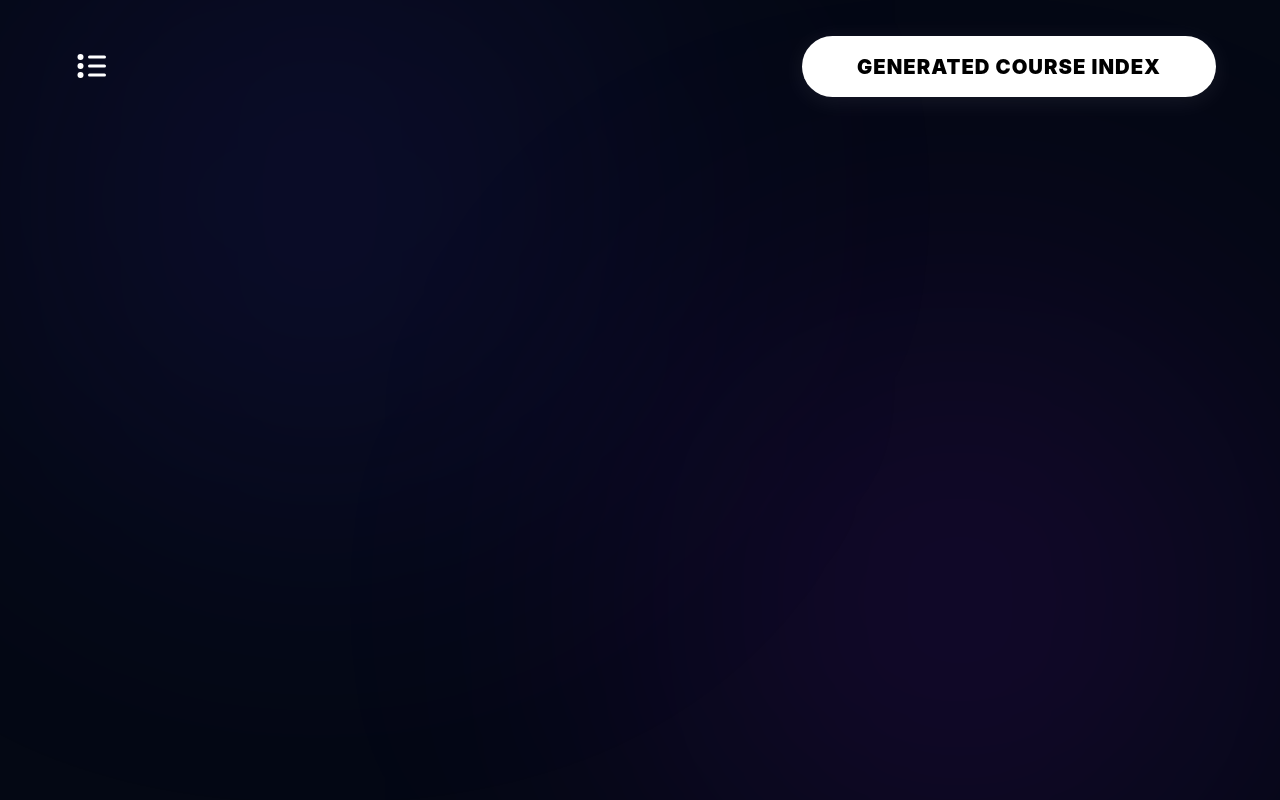
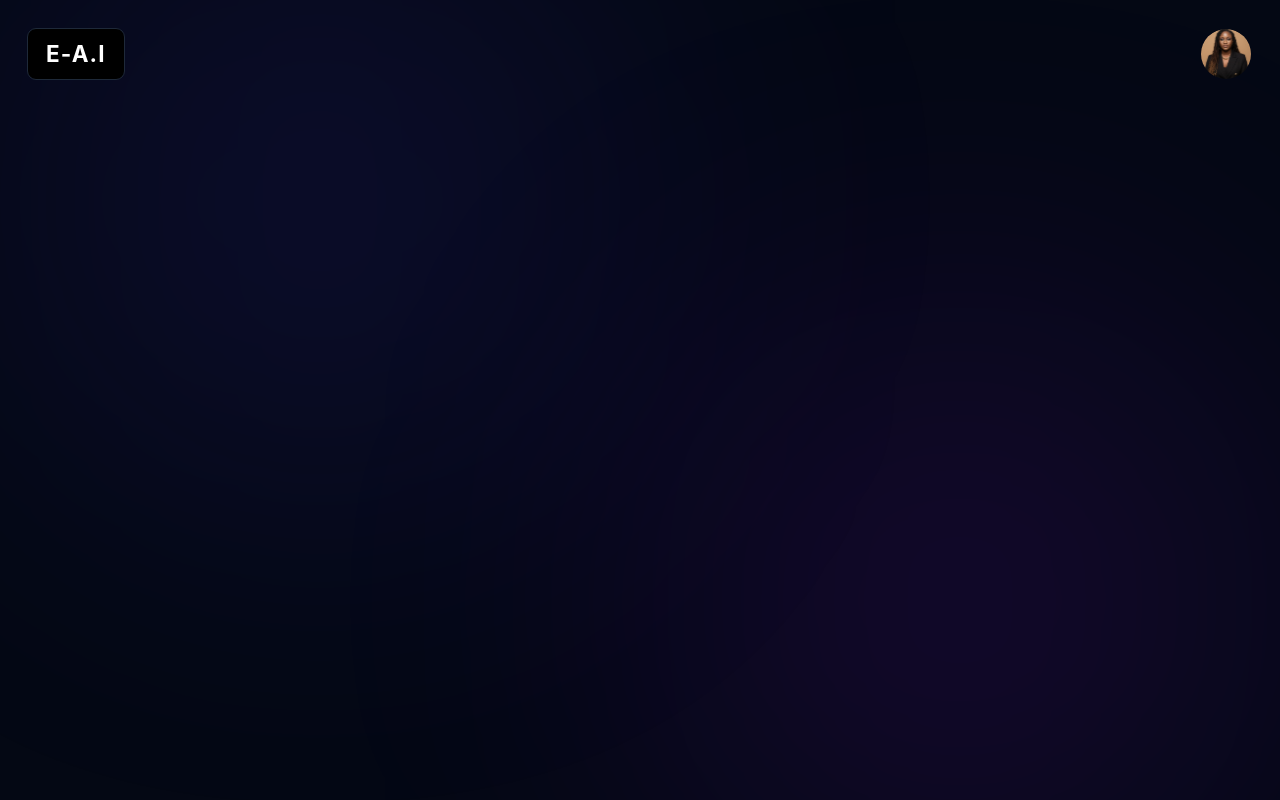
Before and after one commit to Phawaaaz/Etech, a React (Vite) app: page /course-index in a window 1280 px wide. Built offline with nearby package versions, Linux system fonts and the light colour scheme.

Commit message:
Modified CourseIndexView: Replace header section with Header component

```diff
--- a/src/pages/CourseIndexView.jsx
+++ b/src/pages/CourseIndexView.jsx
@@ -1,27 +1,11 @@
+import Header from "../components/Header";
+
 export default function CourseIndexView() {
   return (
     <div className="min-h-screen bg-[#040814] text-white flex flex-col items-center justify-between p-6 md:p-8 font-sans overflow-x-hidden relative">
       <div className="absolute top-1/4 left-1/4 -translate-x-1/2 -translate-y-1/2 w-[35rem] h-[35rem] rounded-full bg-indigo-600/10 blur-[140px] pointer-events-none" />
       <div className="absolute bottom-1/4 right-1/4 translate-x-1/2 translate-y-1/2 w-[35rem] h-[35rem] rounded-full bg-purple-600/10 blur-[140px] pointer-events-none" />
-
-      <header className="w-full max-w-5xl flex justify-between items-center mb-10 relative z-10">
-        <button
-          className="text-white hover:text-indigo-400 transition-colors p-2 cursor-pointer focus:outline-none"
-          title="Menu"
-        >
-          <svg className="w-8 h-8" fill="currentColor" viewBox="0 0 24 24">
-            <circle cx="5" cy="6" r="2" />
-            <rect x="10" y="5" width="12" height="2" rx="1" />
-            <circle cx="5" cy="12" r="2" />
-            <rect x="10" y="11" width="12" height="2" rx="1" />
-            <circle cx="5" cy="18" r="2" />
-            <rect x="10" y="17" width="12" height="2" rx="1" />
-          </svg>
-        </button>
-        <div className="bg-white text-black px-8 md:px-12 py-3 rounded-full font-black text-sm md:text-lg tracking-wider shadow-[0_4px_25px_rgba(255,255,255,0.08)] border border-white/95 select-none text-center">
-          GENERATED COURSE INDEX
-        </div>
-      </header>
+      <Header />
     </div>
   );
 }
```
